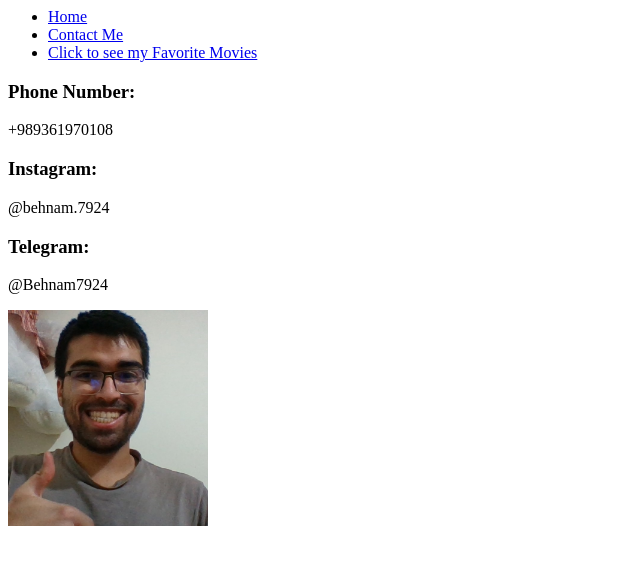
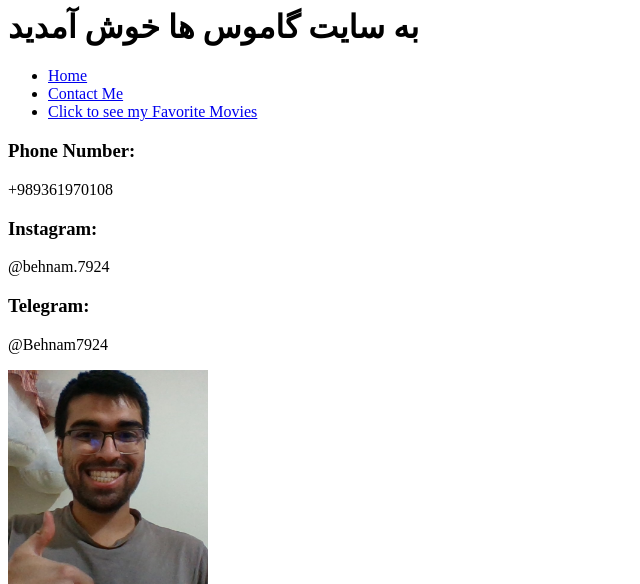
Before and after one commit to Behnam2000/first_django_project, a Django app: page /contact/ in a window 1280 px wide. Shown: the top 584 px of the page, without its empty margins (0-640 px from the left). Run offline with Django 5.2, Linux system fonts and the light colour scheme.

Commit message:
template update 1

```diff
--- a/movies/templates/movies/base.html
+++ b/movies/templates/movies/base.html
@@ -5,6 +5,7 @@
 </head>
 
 <body>
+    <h1>به سایت گاموس ها خوش آمدید</h1>
     <div id="sidebar">
         {% block sidebar %}
         <ul>
```
